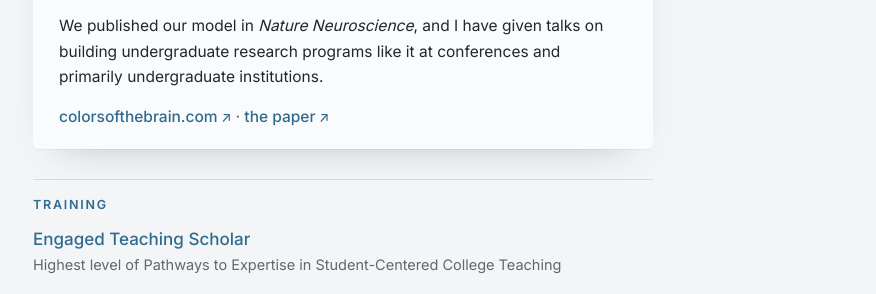
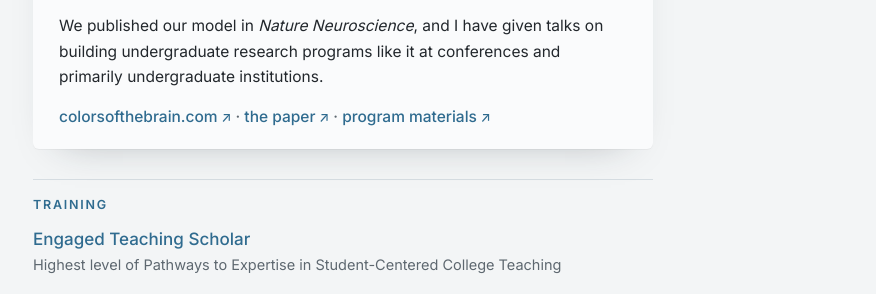
Before and after one commit to juliagorman/juliagorman.github.io, a Jekyll site: the page built from teaching.md, in a window 1280 px wide. Shown: the part 1130-1424 px from the top of the page, without its empty margins (201-1077 px from the left). Built offline with Jekyll 4.4.1, drawn with Linux system fonts in a browser that asks for light colours.

Commit message:
Teaching: link Colors of the Brain program materials

```diff
--- a/teaching.md
+++ b/teaching.md
@@ -57,7 +57,7 @@ permalink: /teaching/
     <div><span class="num word">now</span><span class="lab">executive board member</span></div>
   </div>
   <p>We published our model in <em>Nature Neuroscience</em>, and I have given talks on building undergraduate research programs like it at conferences and primarily undergraduate institutions.</p>
-  <p class="links"><a href="https://colorsofthebrain.com">colorsofthebrain.com</a> · <a href="https://pubmed.ncbi.nlm.nih.gov/39455866/">the paper</a></p>
+  <p class="links"><a href="https://colorsofthebrain.com">colorsofthebrain.com</a> · <a href="https://pubmed.ncbi.nlm.nih.gov/39455866/">the paper</a> · <a href="https://github.com/colorsofthebrain/mentors-like-us-paper">program materials</a></p>
 </div>
 
 ## training
```
